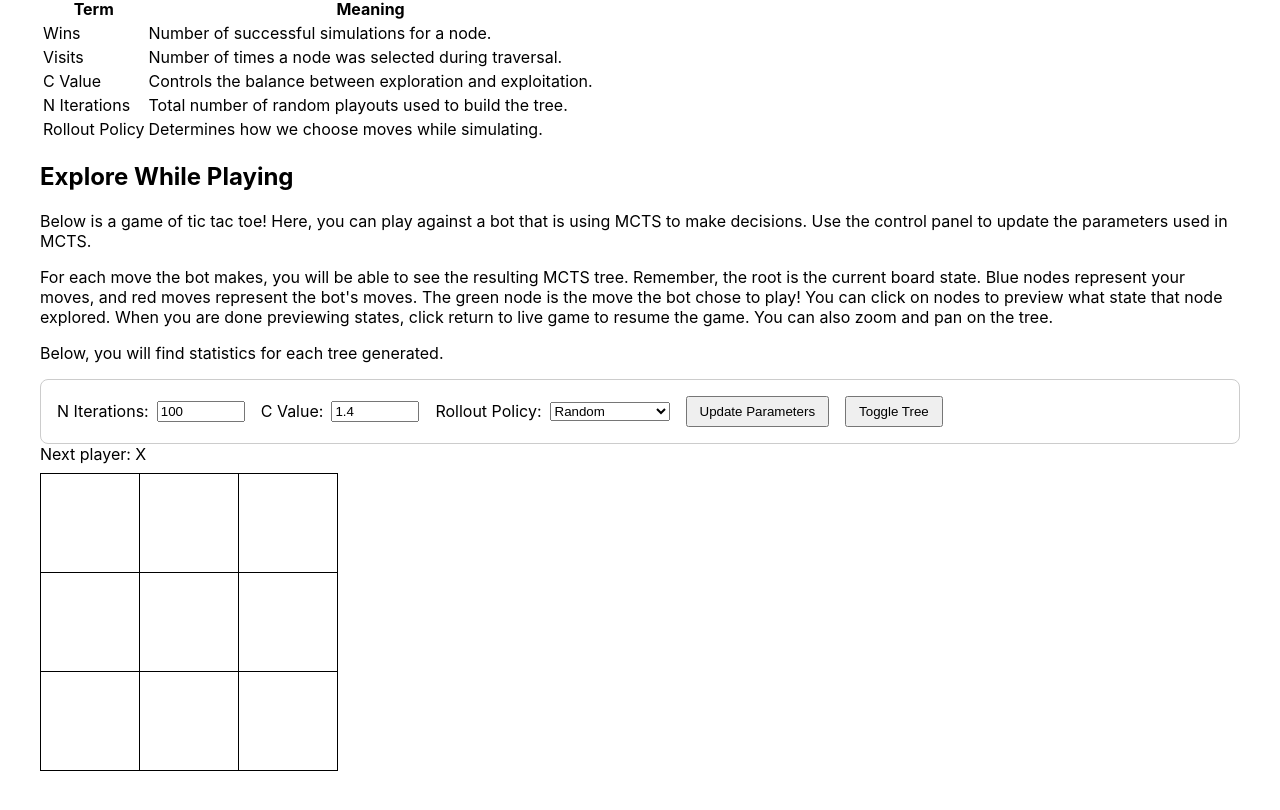
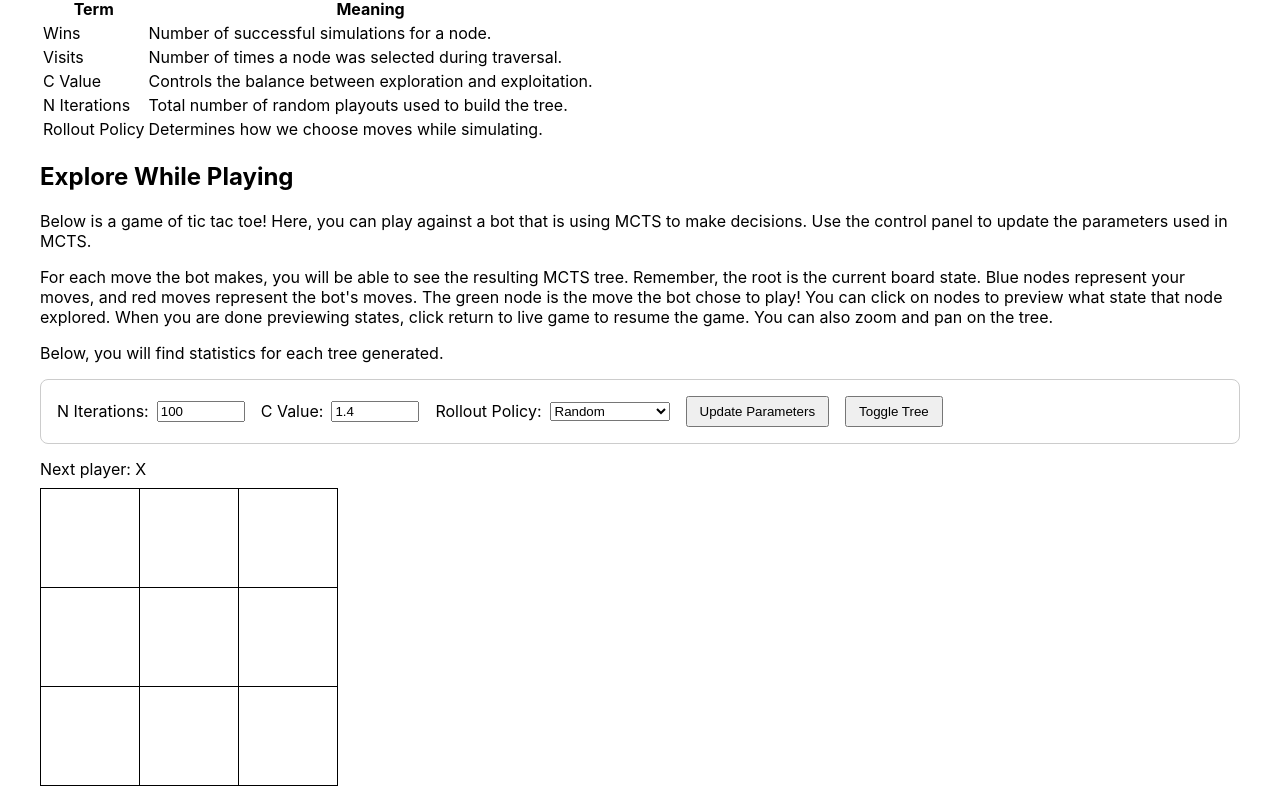
Before and after one commit to abclili123/monte-carlo-vis, a React (Create React App) app: page / in a window 1280 px wide. Shown: the part 1245-2055 px from the top of the page. Built offline with nearby package versions, Linux system fonts and the light colour scheme.

Commit message:
fixed spacing

```diff
--- a/src/components/Explore.js
+++ b/src/components/Explore.js
@@ -69,6 +69,7 @@ const ExploreWhilePlaying = () => {
           alignItems: 'flex-start',
           gap: '32px',
           width: '100%',
+          paddingTop: '15px'
         }}
       >
         <TicTacToeBoard
```
